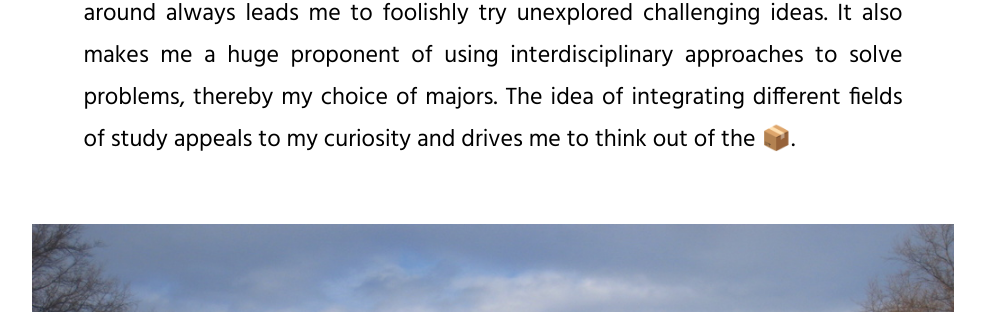
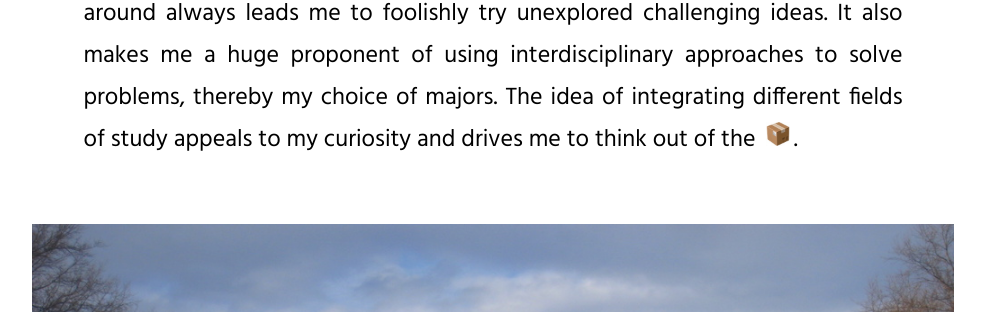
Before and after one commit to itstorque/2018-tareqdandachi.github.io, a Jekyll site: the page built from index.md, in a window 1280 px wide. Shown: the part 1907-2219 px from the top of the page, without its empty margins (147-1132 px from the left). Built offline with Jekyll 4.4.1, drawn with Linux system fonts in a browser that asks for light colours; some of the changed text lies outside the part shown.

Commit message:
Responsive Unified Emoji Icon for :package:

```diff
--- a/index.md
+++ b/index.md
@@ -33,7 +33,7 @@ script: lazy
 
   <h3 class="pretitle">Life At The Institute</h3>
   <h3 class="huge photo_paragraph">
-    I am a high-spirited, curious sophomore at MIT, which attracts me to not only participate in, but also organise lots of hackathons. My passion for tinkering around always leads me to foolishly try unexplored challenging ideas. It also makes me a huge proponent of using interdisciplinary approaches to solve problems, thereby my choice of majors. The idea of integrating different fields of study appeals to my curiosity and drives me to think out of the 📦.
+    I am a high-spirited, curious sophomore at MIT, which attracts me to not only participate in, but also organise lots of hackathons. My passion for tinkering around always leads me to foolishly try unexplored challenging ideas. It also makes me a huge proponent of using interdisciplinary approaches to solve problems, thereby my choice of majors. The idea of integrating different fields of study appeals to my curiosity and drives me to think out of the <img src="/resources/images/package.jpg" class="emoji">.
   </h3>
 
   {%- include picture_lazy.html img="dome" alt="MIT Dome as seen from Killian Court." -%}
--- a/resources/main.css
+++ b/resources/main.css
@@ -387,6 +387,15 @@ img.fill_up {
 
   margin-top: 0px;
   margin-bottom: 20px;
+
+}
+
+img.emoji {
+
+  height: 1em;
+
+  padding-left: 0.2em;
+  padding-right: 0.15em;
 
 }
 
```
Also changed, not shown: Gemfile.lock, resources/images/package.jpg (added).
